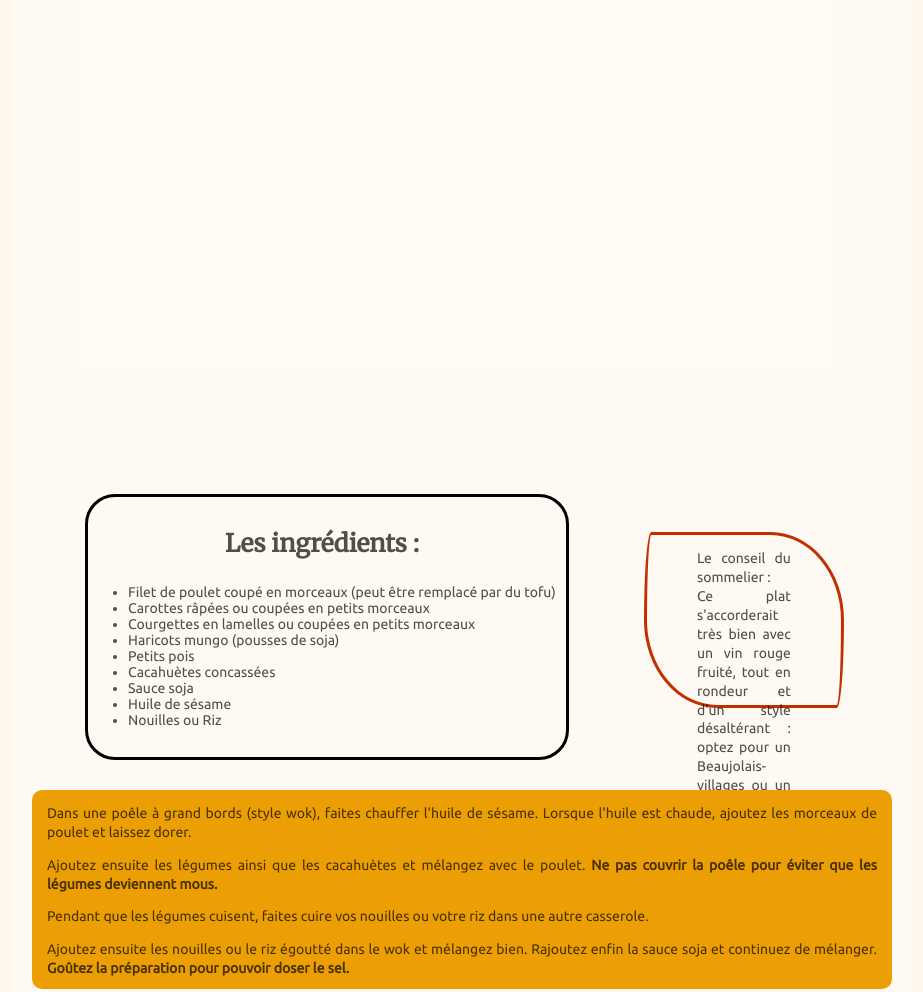
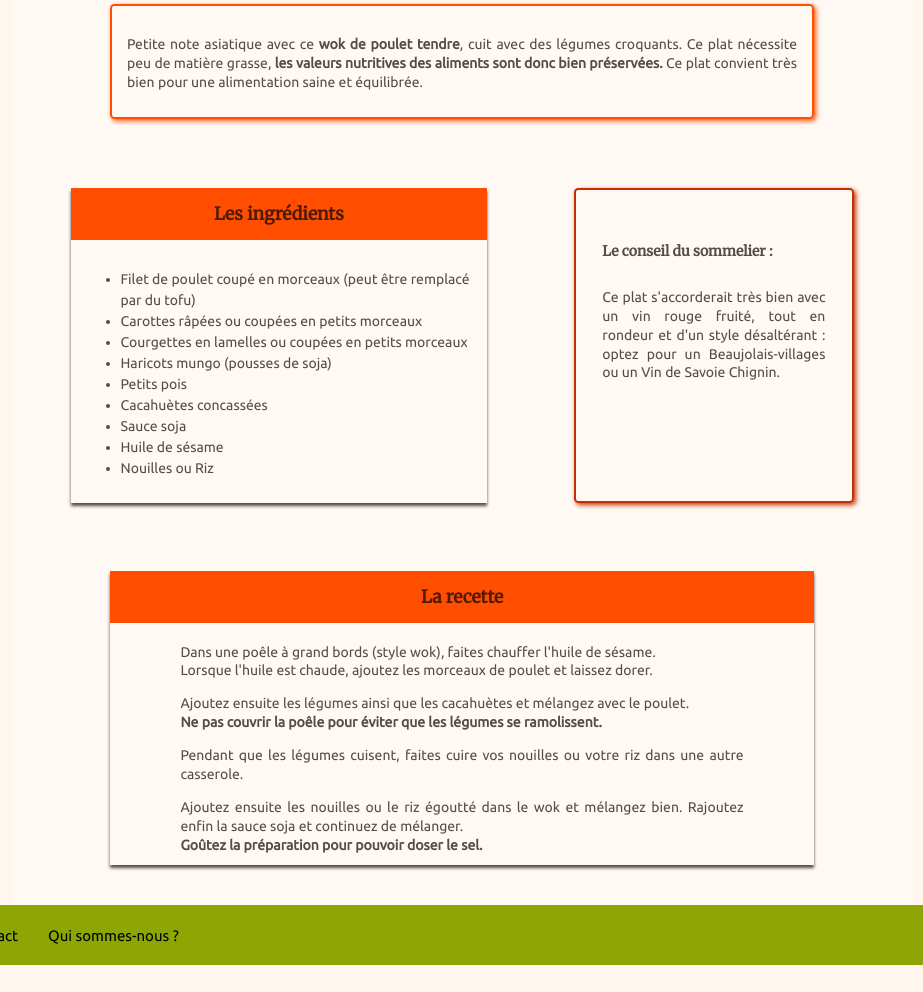
Before and after one commit to bibo5088/Projet-1, a plain HTML site: page recipes/wok-poulet.html in a window 1280 px wide. Shown: the part 896-1888 px from the top of the page, without its empty margins (178-1101 px from the left). After the commit the page ends 1861 px from the top, so only its background shows below. Drawn offline with Linux system fonts and the light colour scheme; files whose address does not match are found by name.

Commit message:
Reworked wok recipe

```diff
--- a/css/recipe.css
+++ b/css/recipe.css
@@ -6,16 +6,35 @@
     padding: 10px;
 }
 
-#wok-recipe-pic {
-    width: 100%;
-    height: 250px;
+.recipe-pic {
+    max-width: 90%;
+    height: auto;
 }
 
 @media only screen and (min-width: 961px) {
 
-    #wok-recipe-pic {
-        width: 100%;
-        height: 800px;
+    .recipe-pic {
+        max-width: 50%;
+    }
+}
+
+.asian-intro {
+    padding: 15px;
+    margin-top: 20px;
+    margin-bottom: 20px;
+    line-height: 2.5em;
+    border:0.2rem solid;
+    border-color: var(--international-orange-aerospace);
+    border-radius: 0.3rem;
+    -moz-box-shadow:2px 2px 5px var(--international-orange-aerospace);
+    -webkit-box-shadow:2px 2px 5px var(--international-orange-aerospace);
+    box-shadow:2px 2px 5px var(--international-orange-aerospace);
+    }
+
+@media only screen and (min-width: 961px) {
+    .asian-intro {
+     margin-right: 10%;
+     margin-left: 10%;
     }
 }
 
@@ -28,55 +47,95 @@
 @media only screen and (min-width: 961px) {
 
     .recipe-content .middle-wrapper {
+        display: flex;
+        justify-content: space-around;
         margin-bottom: 20px;
-        display: flex
     }
 }
 
-.recipe-content .middle-wrapper .recipe-ingredients {
-    width: auto;
-    padding-bottom: 15px;
-    margin: 5px;
-    border: solid black;
-    border-radius: 30px;
+
+.ingredients-card {
+    display: flex;
+    flex-direction: column;
+    width: 100%;
+    margin-bottom: 30px;
+    box-shadow: 0px 3px 3px;
+}
+
+.recipe-content .middle-wrapper .ingredients-card-content {
+    padding: 10px;
+    line-height: 1.5em;
+}
+
+.recipe-content .middle-wrapper .ingredients-card-header {
+    padding: 15px;
+    font-size: 1.25rem;
+    background-color: var(--international-orange-aerospace);
+    margin-block-start: 0em;
+    margin-block-end: 0.3em;
 }
 
 @media only screen and (min-width: 961px) {
+    .ingredients-card {
+        max-height: 80%;
+        margin: 5%;
 
-    .recipe-content .middle-wrapper .recipe-ingredients {
-        padding-right: 10px;
     }
 }
 
 .recipe-content .middle-wrapper .wine-advices {
-    width: 200px;
-    height: 100px;
-    padding-right: 20px;
-    padding-left: 20px;
-    margin-top: 15px;
-    margin-bottom: 10px;
-    margin-left: 70px;
-    border: solid;
+    width: 60%;
+    padding: 3%;
+    padding-top: 5px;
+    margin-right: 20%;
+    margin-bottom: 8%;
+    margin-left: 20%;
+    line-height: 2.5em;
+    border:0.2rem solid;
     border-color: var(--rust);
-    border-radius: 10px 100px / 120px;
+    border-radius: 0.3rem;
+    -moz-box-shadow:2px 2px 2px var(--rust);
+    -webkit-box-shadow:2px 2px 2px var(--rust);
+    box-shadow:2px 2px 5px var(--rust);
 }
 
 @media only screen and (min-width: 961px) {
     .recipe-content .middle-wrapper .wine-advices {
-        padding-bottom: 170px;
-        padding-right: 50px;
-        padding-left: 50px;
-        margin-top: 5%;
+        padding-top: 3%;
+        margin: 5%;
+    }
+}
+
+.recipe-card {
+    display: flex;
+    flex-direction: column;
+    width: 100%;
+    margin-bottom: 30px;
+    box-shadow: 0px 3px 3px;
+}
+
+.recipe-card-header {
+    padding: 15px;
+    font-size: 1.25rem;
+    background-color: var(--international-orange-aerospace);
+    margin-block-start: 0em;
+    margin-block-end: 0.3em;
+}
+
+.recipe-card-content {
+    padding-left: 5%;
+    padding-right: 5%;
+    line-height: 5em;
+}
+
+@media only screen and (min-width: 961px) {
+    .recipe-card {
+        width: 80%;
+        margin-left: 10%;
     }
 
+    .recipe-card-content {
+        padding-right: 10%;
+        padding-left: 10%;
+    }
 }
-
-.recipe-content .recipe-text {
-    align-self: flex-end;
-    padding-right: 15px;
-    padding-left: 15px;
-    margin-right: 10px;
-    margin-left: 10px;
-    background-color: var(--mariegold);
-    border-radius: 10px;
-}
--- a/recipes/wok-poulet.html
+++ b/recipes/wok-poulet.html
@@ -26,14 +26,17 @@
 
   <!--Ici commence la recette-->
   <main class="main-container">
-    <h2>Délicieux wok au poulet et aux légumes</h2>
-    <img src="img/julietta-watson-brPldWJ0jBQ-unsplash.jpg" id="wok-recipe-pic"
+    <h2>Délicieux wok de poulet aux légumes</h2>
+    <img src="/img/wok-poulet.jpg" class="recipe-pic"
       alt="Photo de wok au poulet et aux légumes" />
     <section class="recipe-content">
-
+      <div class="asian-intro">
+        <p>Petite note asiatique avec ce <strong>wok de poulet tendre</strong>, cuit avec des légumes croquants. Ce plat nécessite peu de matière grasse, <strong>les valeurs nutritives des aliments sont donc bien préservées.</strong> Ce plat convient très bien pour une alimentation saine et équilibrée.</p>
+      </div>
       <div class="middle-wrapper">
-        <article class="recipe-ingredients">
-          <h3 id="ingredients">Les ingrédients :</h3>
+        <article class="ingredients-card">
+          <h3 class="ingredients-card-header">Les ingrédients</h3>
+          <div class="ingredients-card-content">
           <ul>
             <li>Filet de poulet coupé en morceaux (peut être remplacé par du tofu)</li>
             <li>Carottes râpées ou coupées en petits morceaux</li>
@@ -44,22 +47,24 @@
             <li>Sauce soja</li>
             <li>Huile de sésame</li>
             <li>Nouilles ou Riz</li>
-          </ul>
+          </ul></div>
         </article>
+
         <article class="wine-advices">
-          <p>Le conseil du sommelier :<br>
-            Ce plat s'accorderait très bien avec un vin rouge fruité, tout en rondeur et d'un style désaltérant : optez pour un Beaujolais-villages ou un Vin de Savoie Chignin.</p>
+          <h4>Le conseil du sommelier :</h4>
+            <p>Ce plat s'accorderait très bien avec un vin rouge fruité, tout en rondeur et d'un style désaltérant : optez pour un Beaujolais-villages ou un Vin de Savoie Chignin.</p>
         </article>
       </div>
 
-      <article class="recipe-text">
-        <p>Dans une poêle à grand bords (style wok), faites chauffer l'huile de sésame. Lorsque l'huile est chaude,
+      <article class="recipe-card">
+        <h3 class="recipe-card-header">La recette</h3>
+        <div class="recipe-card-content"><p>Dans une poêle à grand bords (style wok), faites chauffer l'huile de sésame.</br> Lorsque l'huile est chaude,
           ajoutez les morceaux de poulet et laissez dorer.</p>
-        <p>Ajoutez ensuite les légumes ainsi que les cacahuètes et mélangez avec le poulet. <strong>Ne pas couvrir la
-            poêle pour éviter que les légumes deviennent mous.</strong></p>
+        <p>Ajoutez ensuite les légumes ainsi que les cacahuètes et mélangez avec le poulet.</br> <strong>Ne pas couvrir la
+            poêle pour éviter que les légumes se ramolissent.</strong></p>
         <p>Pendant que les légumes cuisent, faites cuire vos nouilles ou votre riz dans une autre casserole.</p>
         <p>Ajoutez ensuite les nouilles ou le riz égoutté dans le wok et mélangez bien. Rajoutez enfin la sauce soja et
-          continuez de mélanger. <strong>Goûtez la préparation pour pouvoir doser le sel.</strong></p>
+          continuez de mélanger.</br> <strong>Goûtez la préparation pour pouvoir doser le sel.</strong></p></div>
       </article>
     </section>
   </main>
```
Also changed, not shown: img/wok-poulet.jpg (added).
